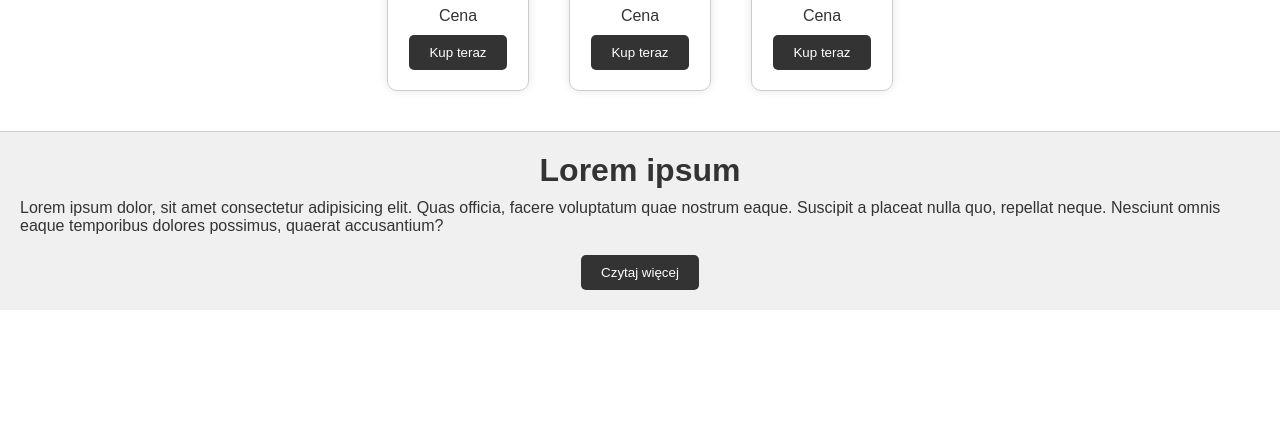
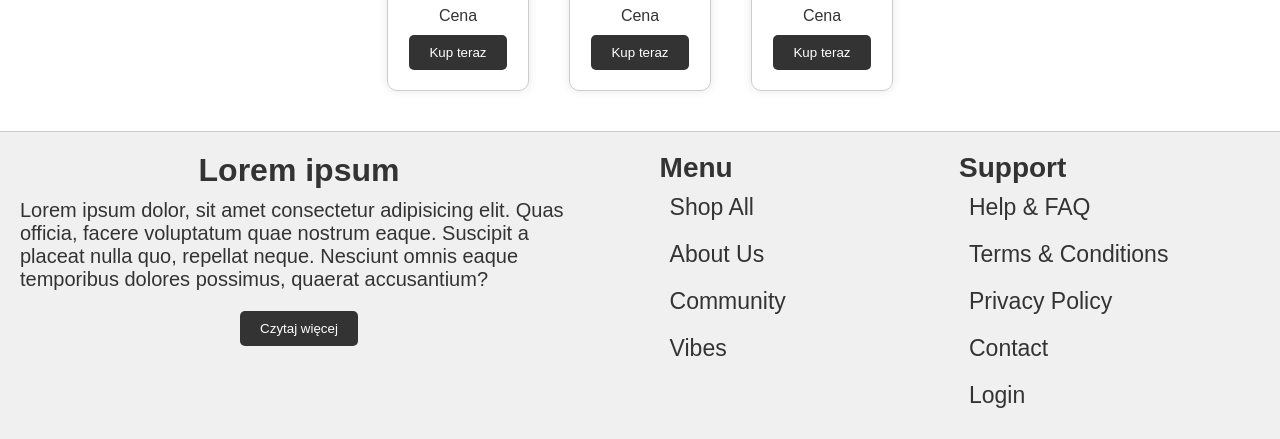
Before and after one commit to filipwr12/projekt-sklep-odziezowy, a plain HTML site: page index.html in a window 1280 px wide. Shown: the part 1331-1770 px from the top of the page. Before the commit the page ends 1641 px from the top, so only its background shows below. Drawn offline with Linux system fonts and the light colour scheme.

Commit message:
footer update

```diff
--- a/index.html
+++ b/index.html
@@ -24,7 +24,7 @@
         </nav>
     </div>
     <div class="banner">
-        <h1>Sprawdź najnowsze produkty</h1>
+        <h1>SPRAWDŹ NAJNOWSZE PRODUKTY</h1>
         <button>Więcej</button>
     </div>
     <section>
@@ -119,7 +119,21 @@
                 <button>Czytaj więcej</button>
         </div>
         <div class="right">
-
+                <div class="col">
+                    <h3>Menu</h3>
+                    <a href="">Shop All</a>
+                    <a href="">About Us</a>
+                    <a href="">Community</a>
+                    <a href="">Vibes</a>
+                </div>
+                <div class="col">
+                    <h3>Support</h3>
+                    <a href="">Help & FAQ</a>
+                    <a href="">Terms & Conditions</a>
+                    <a href="">Privacy Policy   </a>
+                    <a href="">Contact</a>
+                    <a href="">Login</a>
+                </div>
         </div>
     </footer>
 </body>
--- a/style.css
+++ b/style.css
@@ -128,7 +128,6 @@
 
   footer {
     display: flex;
-    justify-content: space-between;
     padding: 20px;
     background-color: #f0f0f0;
     border-top: 1px solid #ccc;
@@ -138,11 +137,12 @@
     display: flex;
     flex-direction: column;
     align-items: center;
+    width: 45%;
   }
 
   .right {
     display: flex;
-    justify-content: flex-end;
+    width: 55%;
   }
 
   .left h1 {
@@ -151,6 +151,7 @@
 
   .left p {
     margin-bottom: 20px;
+    font-size: 20px;
   }
 
   .left button {
@@ -160,4 +161,20 @@
     background-color: #333;
     color: #fff;
     cursor: pointer;
+    float: right;
   }
+  .col{
+    display: flex;
+    flex-direction: column;
+    margin-left: auto;
+    margin-right: auto;
+  }
+  .col a{
+    color: #333;
+    text-decoration: none;
+    padding: 10px;
+    font-size: 23px;
+  }
+  .col h3{
+    font-size: 28px;
+  }
```
